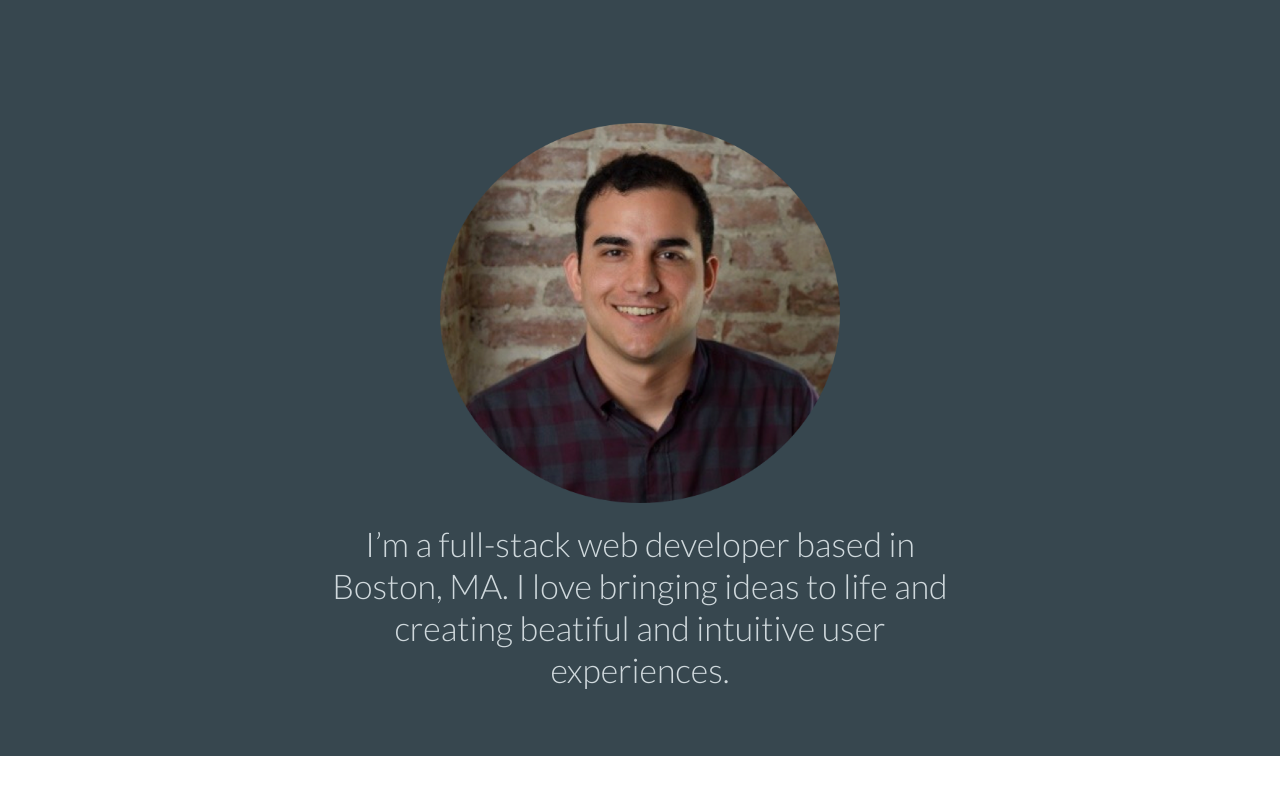
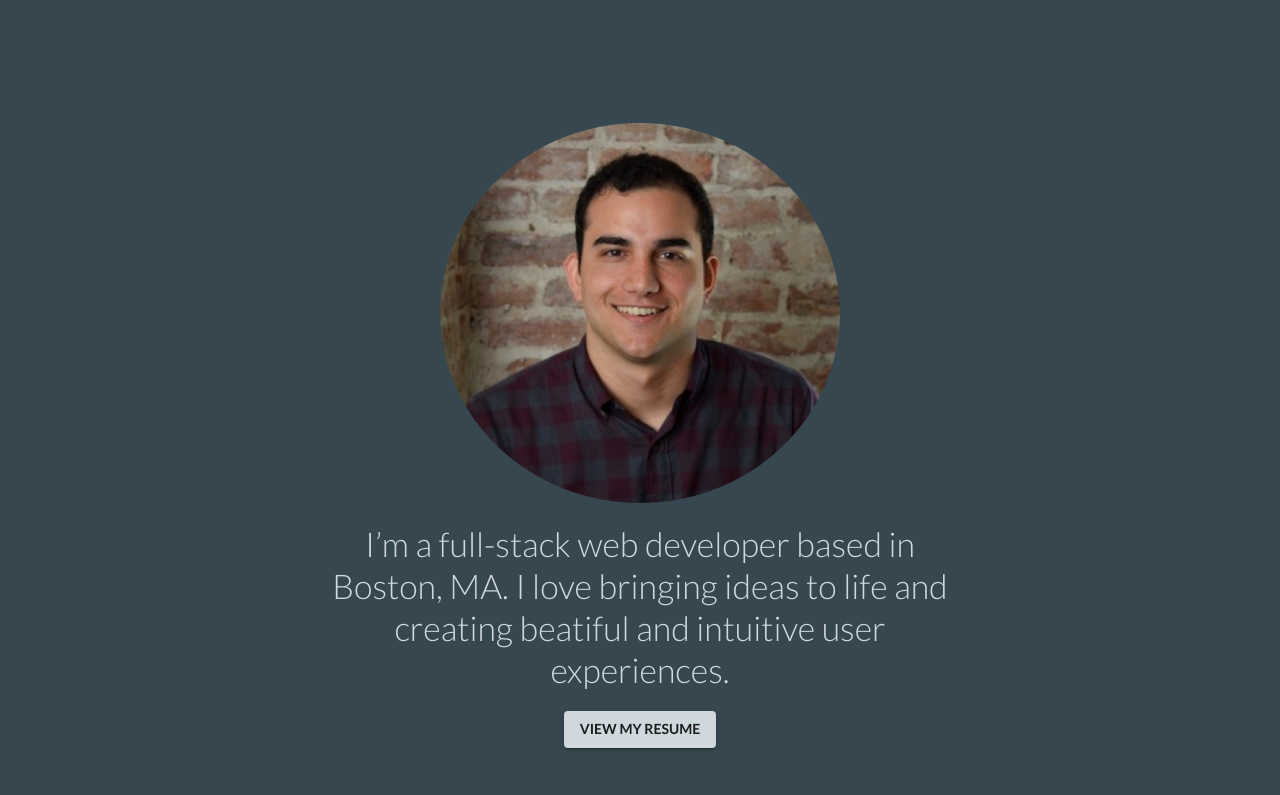
Before and after one commit to connorch/connor_chevli_portfolio, a React (Create React App) app: page / in a window 1280 px wide. Shown: the part 785-1580 px from the top of the page. Before the commit the page ends 1541 px from the top, so only its background shows below. Built offline with nearby package versions, Linux system fonts and the light colour scheme.

Commit message:
add resume button to about page

```diff
--- a/src/components/AboutSectionTwo.js
+++ b/src/components/AboutSectionTwo.js
@@ -1,8 +1,8 @@
 import React, { Fragment } from 'react';
 import { makeStyles } from '@material-ui/core/styles';
-import { Box, Grid, Typography } from '@material-ui/core';
+import { Box, Grid, Typography, Button } from '@material-ui/core';
 import portrait from '../assets/portrait_circle.png';
-
+import resumePDF from '../assets/connor_chevli_resume.pdf';
 
 const AboutSectionTwo = () => {
   const classes = useStyles();
@@ -15,6 +15,9 @@ const AboutSectionTwo = () => {
         <Typography variant="h4" color="textSecondary" className={classes.aboutText}>
           I’m a full-stack web developer based in Boston, MA.  I love bringing ideas to life and creating beatiful and intuitive user experiences.
         </Typography>
+      </Box>
+      <Box className={classes.downloadResumeButton}>
+        <Button variant="contained" color="primary" href={resumePDF}>View My Resume</Button>
       </Box>
     </Box>
   );
@@ -51,5 +54,9 @@ const useStyles = makeStyles(theme => ({
     maxWidth: 650,
     textAlign: 'center',
     fontWeight: theme.typography.fontWeightLight
+  },
+  downloadResumeButton: {
+    marginTop: 20,
+    textAlign: 'center',
   }
 }));
```
Also changed, not shown: 1 other file (tests, documents, lock files or other folders).
